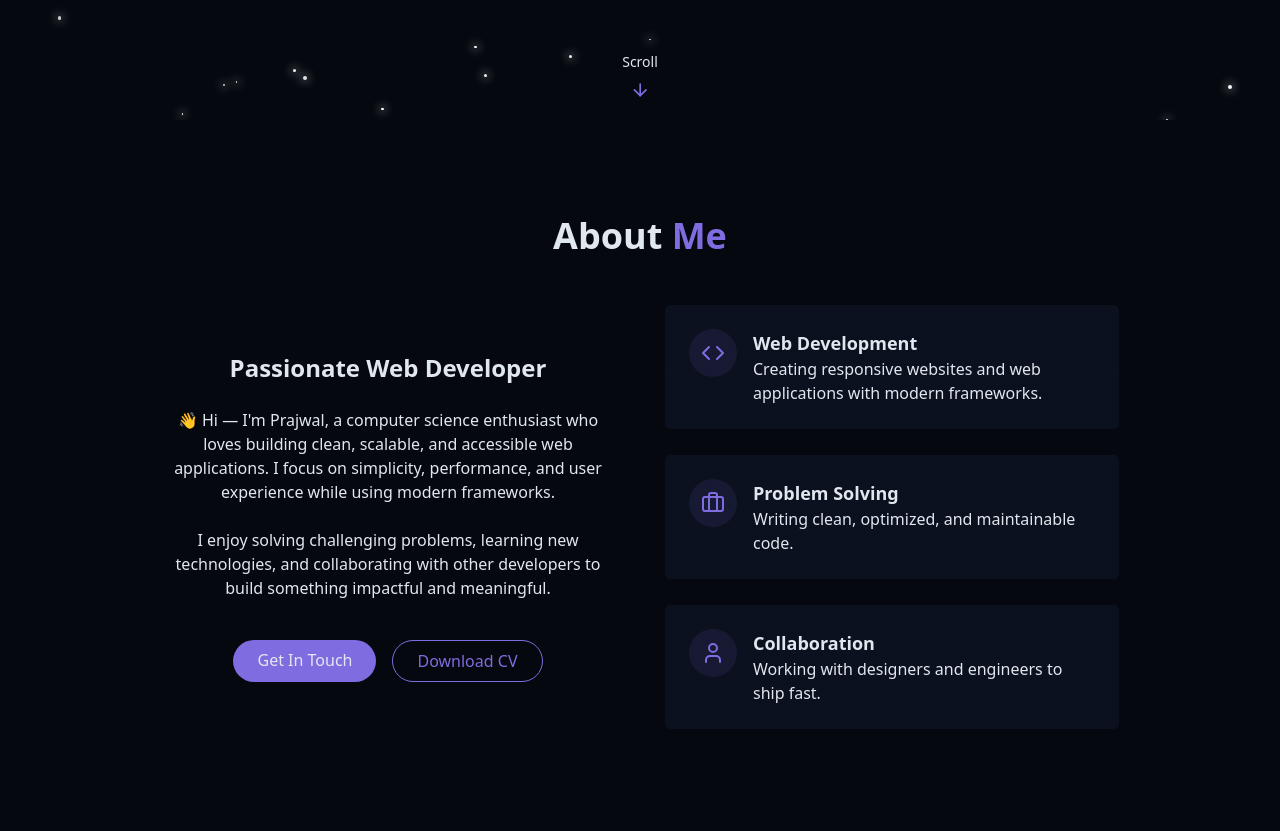
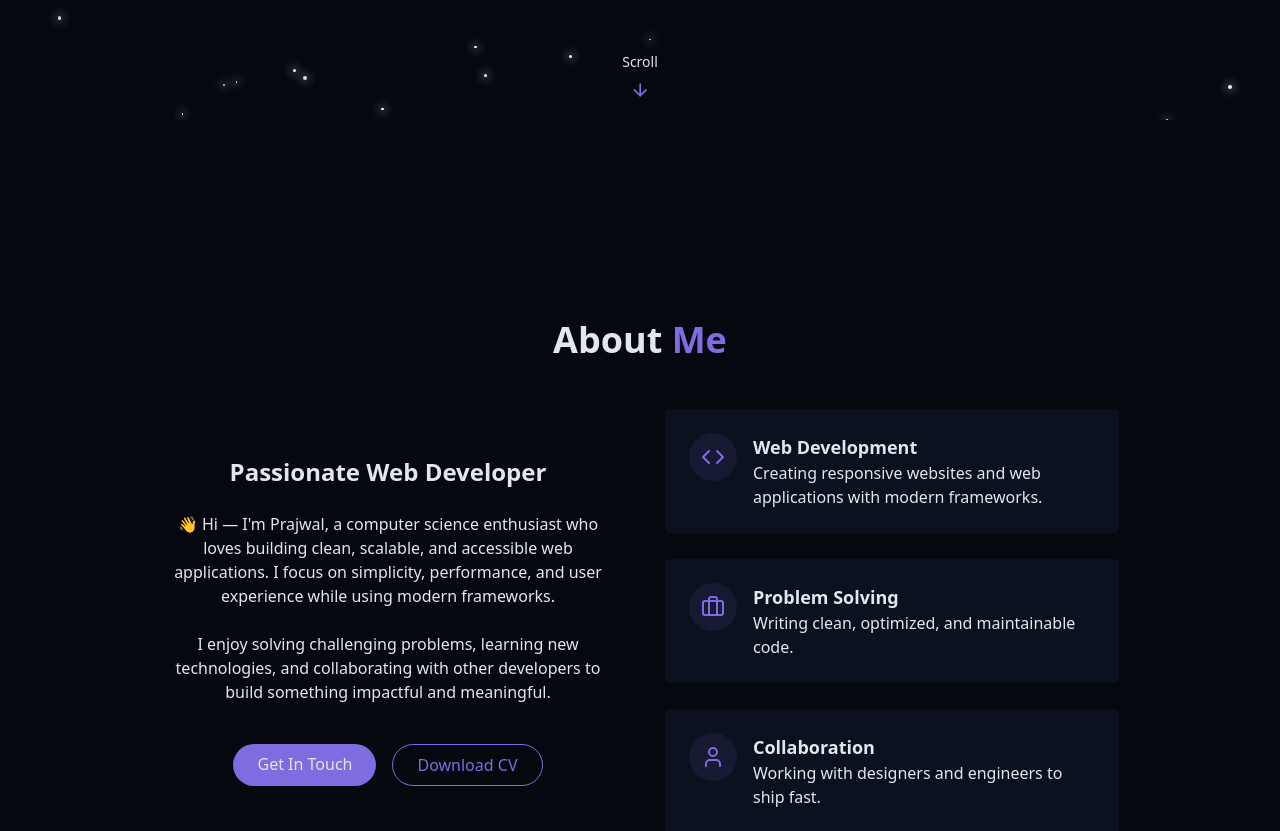
Before and after one commit to Prajwal-Shrestha/Portfoilo, a React (Vite) app: page / in a window 1280 px wide. Shown: the part 680-1511 px from the top of the page. Built offline with nearby package versions, Linux system fonts and the light colour scheme.

Commit message:
Fixing About Section

```diff
--- a/src/components/AboutSection.jsx
+++ b/src/components/AboutSection.jsx
@@ -2,7 +2,7 @@ import { Briefcase, Code, User } from "lucide-react";
 
 export const AboutSection = () => {
   return (
-    <section id="about" className="py-24 px-4 relative">
+    <section id="about" className="py-24 px-4 relative min-h-screen pt-50 ">
       {" "}
       <div className="container mx-auto max-w-5xl">
         <h2 className="text-3xl md:text-4xl font-bold mb-12 text-center">
```
